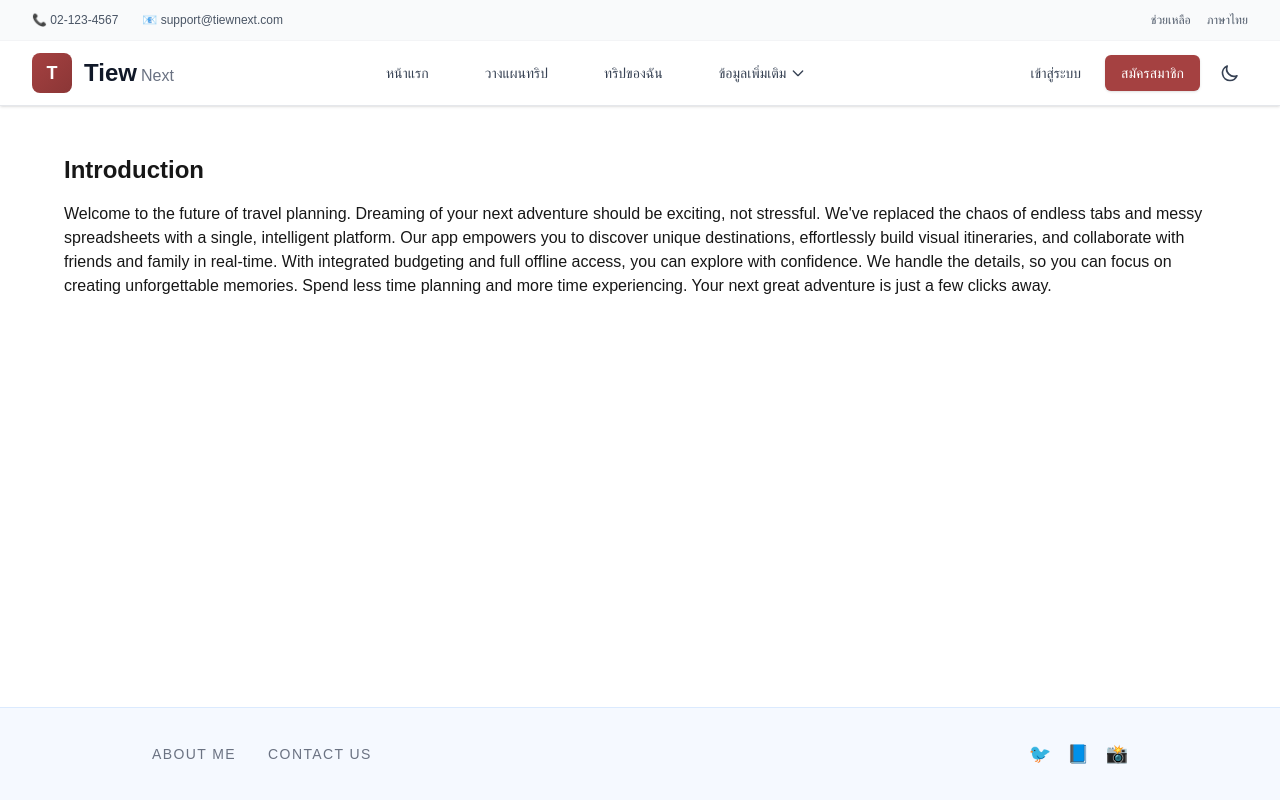
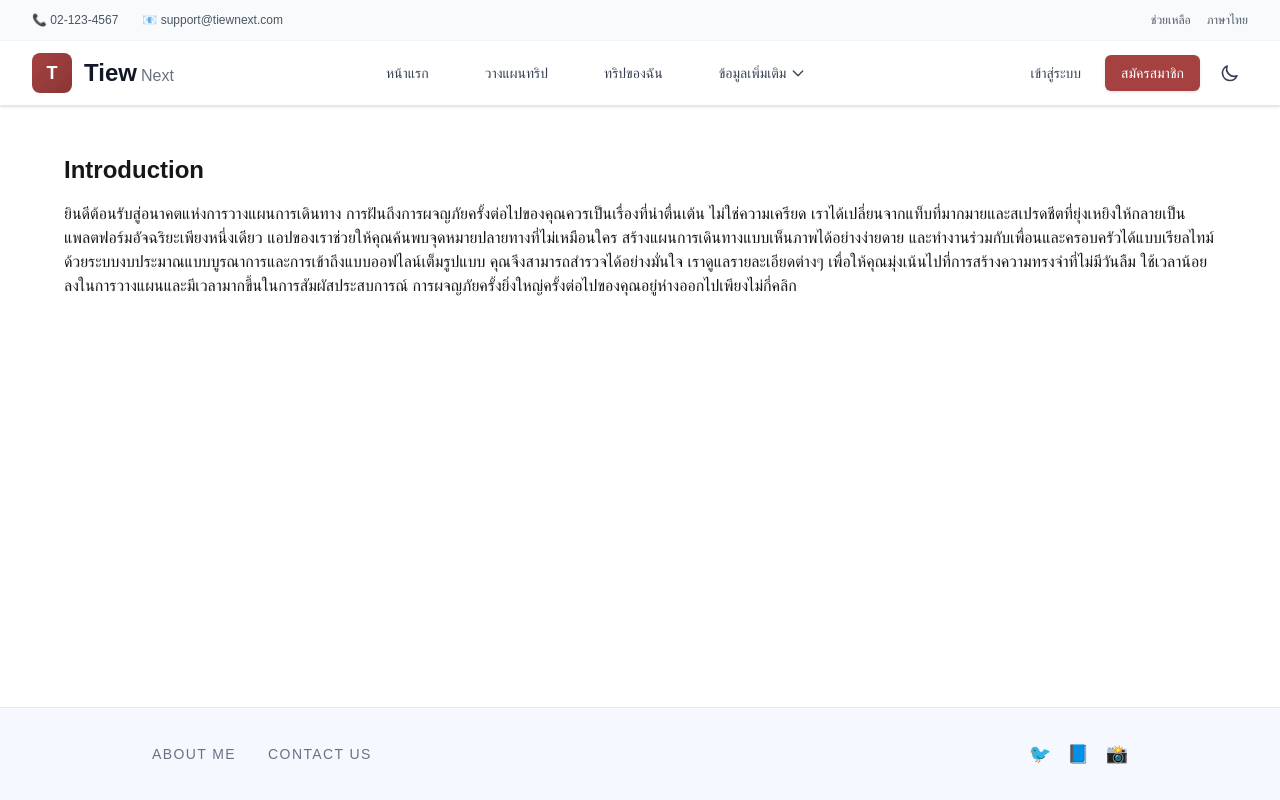
Before and after one commit to wu-web-camp/tiew-next, a Next.js app: page /about/introduction in a window 1280 px wide. Built offline with nearby package versions, Linux system fonts and the light colour scheme.

Commit message:
add change button language and change language introduction page

```diff
--- a/package.json
+++ b/package.json
@@ -10,6 +10,7 @@
   },
   "dependencies": {
     "@tanstack/react-query": "^5.84.1",
+    "jotai": "^2.12.5",
     "next": "15.4.3",
     "react": "19.1.0",
     "react-dom": "19.1.0"
--- a/src/app/about/introduction/page.tsx
+++ b/src/app/about/introduction/page.tsx
@@ -1,4 +1,31 @@
+'use client';
+
+import { useAtom } from "jotai";
+import { languageAtom } from "../../../store/language"; // Adjust the import path as necessary
 const IntroductionPage = () => {
+  const [language] = useAtom(languageAtom);
+  if (language === "th") {
+    return <><div>
+      <h1 className="text-2xl font-bold">Introduction</h1>
+      <div className="space-y-4 mt-4">
+        <p>
+          ยินดีต้อนรับสู่อนาคตแห่งการวางแผนการเดินทาง
+          การฝันถึงการผจญภัยครั้งต่อไปของคุณควรเป็นเรื่องที่น่าตื่นเต้น
+          ไม่ใช่ความเครียด
+          เราได้เปลี่ยนจากแท็บที่มากมายและสเปรดชีตที่ยุ่งเหยิงให้กลายเป็นแพลตฟอร์มอัจฉริยะเพียงหนึ่งเดียว
+          แอปของเราช่วยให้คุณค้นพบจุดหมายปลายทางที่ไม่เหมือนใคร
+          สร้างแผนการเดินทางแบบเห็นภาพได้อย่างง่ายดาย
+          และทำงานร่วมกับเพื่อนและครอบครัวได้แบบเรียลไทม์
+          ด้วยระบบงบประมาณแบบบูรณาการและการเข้าถึงแบบออฟไลน์เต็มรูปแบบ
+          คุณจึงสามารถสำรวจได้อย่างมั่นใจ เราดูแลรายละเอียดต่างๆ
+          เพื่อให้คุณมุ่งเน้นไปที่การสร้างความทรงจำที่ไม่มีวันลืม
+          ใช้เวลาน้อยลงในการวางแผนและมีเวลามากขึ้นในการสัมผัสประสบการณ์
+          การผจญภัยครั้งยิ่งใหญ่ครั้งต่อไปของคุณอยู่ห่างออกไปเพียงไม่กี่คลิก
+        </p>
+      </div>
+    </div></>;
+  }
+
   return (
     <div>
       <h1 className="text-2xl font-bold">Introduction</h1>
@@ -15,6 +42,7 @@ const IntroductionPage = () => {
           less time planning and more time experiencing. Your next great
           adventure is just a few clicks away.
         </p>
+
       </div>
     </div>
   );
--- a/src/components/button-language.tsx
+++ b/src/components/button-language.tsx
@@ -1,9 +1,10 @@
 'use client';
 
-import { useState } from "react";
+import { useAtom } from "jotai";
+import { languageAtom } from "../store/language"; // Adjust the import path as necessary
 
 const ButtonLanguage = () => {
-const [language, setLanguage] = useState('th'); // Default to Thai
+const [language, setLanguage] = useAtom(languageAtom);
   return (
     <button className="hover:text-[#A54141] transition-colors" onClick={() => setLanguage(language === 'th' ? 'en' : 'th')}>
       {language === 'th' ? 'ภาษาไทย' : 'English'}
--- /dev/null
+++ b/src/store/language.tsx
@@ -0,0 +1,3 @@
+import { atom } from 'jotai'
+
+export const languageAtom = atom('th') // Default to Thai
```
Also changed, not shown: 1 other file (tests, documents, lock files or other folders).
